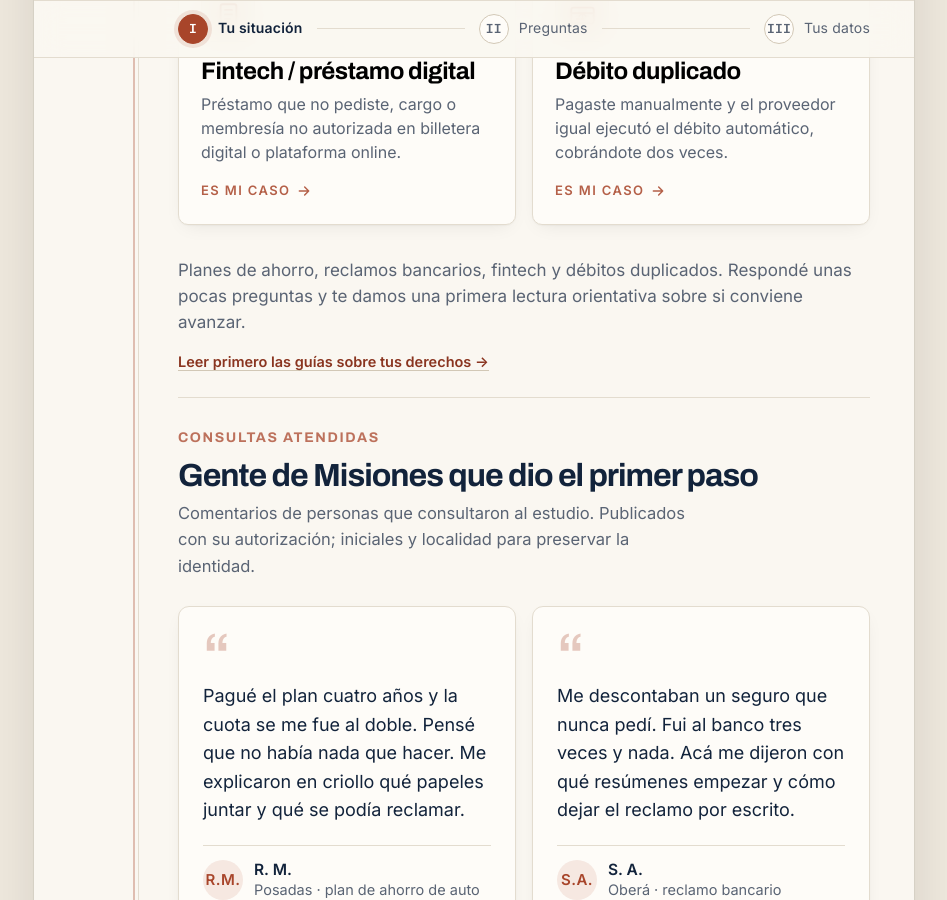
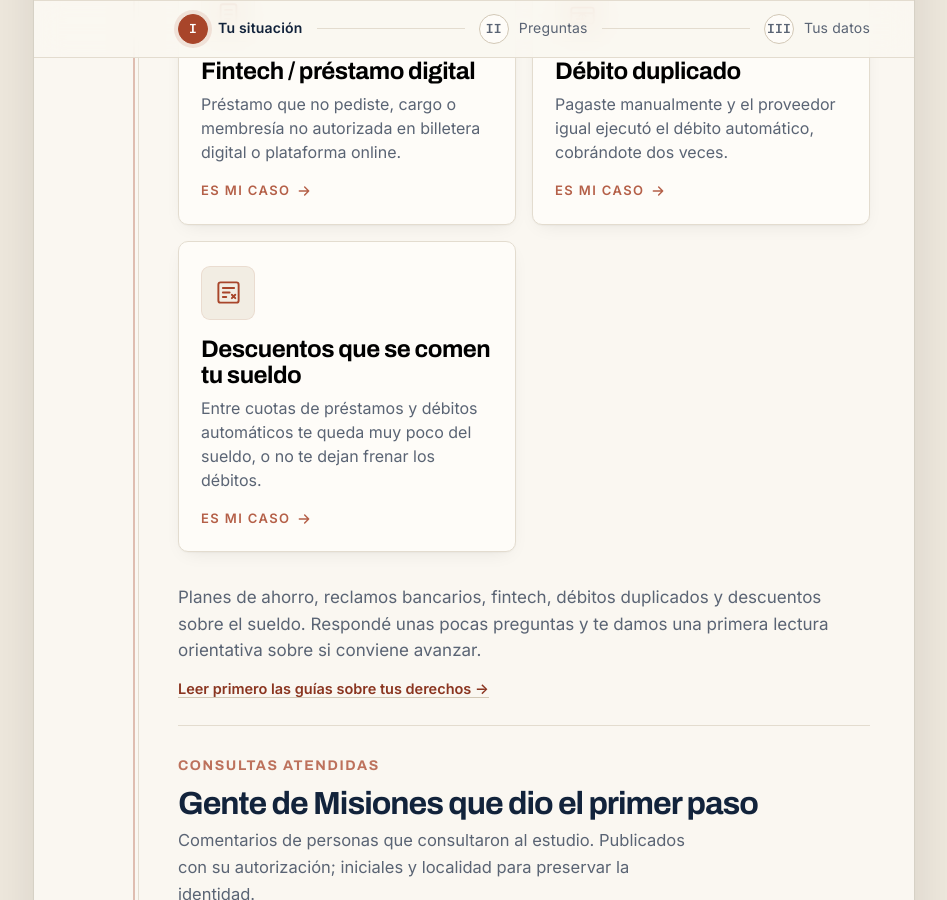
Before and after one commit to drejsamudio-hue/estudio-samudio-landing, a Jekyll site: the page index.html, which Jekyll copies as it is, in a window 1280 px wide and 900 px high, scrolled down 939 px. Shown: the whole window, without its empty margins (166-1113 px from the left). Built offline with Jekyll 4.4.1, drawn with Linux system fonts in a browser that asks for light colours; part of the change alters nothing that is shown.

Commit message:
feat(wizard): agrega vertical 'descuentos sobre el sueldo'
Quinto vertical con el mismo método que los demás (4 preguntas 0-2, mismos
cortes de scoring y dictamen genérico). Marco legal propio del vertical vía
NORMAS; etiquetas de planilla/WA/mail centralizadas en ETIQUETAS.
'Débito duplicado' queda intacto.

Co-Authored-By: Claude Opus 5.5 <noreply@anthropic.com>
Claude-Session: https://claude.ai/code/session_01AgsHKT9M8hNCJM3oHXbSfw

```diff
--- a/index.html
+++ b/index.html
@@ -4,7 +4,7 @@
 <meta charset="UTF-8">
 <meta name="viewport" content="width=device-width, initial-scale=1.0">
 <title>Evaluá tu caso de consumo — Estudio Samudio · Posadas, Misiones</title>
-<meta name="description" content="Evaluación gratuita y orientativa de tu caso de consumo: planes de ahorro de autos, reclamos bancarios, fintech y débitos duplicados. Posadas y toda la provincia de Misiones.">
+<meta name="description" content="Evaluación gratuita y orientativa de tu caso de consumo: planes de ahorro de autos, reclamos bancarios, fintech, débitos duplicados y descuentos sobre el sueldo. Posadas y toda la provincia de Misiones.">
 <link rel="canonical" href="https://drejsamudio-hue.github.io/estudio-samudio-landing/">
 <meta name="robots" content="index, follow, max-image-preview:large">
 <meta name="author" content="Estudio Samudio — Dr. Estanislao J. Samudio · Mat. CAM 4372 · STJM 4031">
@@ -13,7 +13,7 @@
 <meta property="og:type" content="website">
 <meta property="og:site_name" content="Estudio Samudio — Derecho del Consumidor">
 <meta property="og:title" content="Evaluá tu caso de consumo — Estudio Samudio · Posadas, Misiones">
-<meta property="og:description" content="4 preguntas en 30 segundos. Evaluación gratuita y orientativa por abogado matriculado. Planes de ahorro, bancos, fintech y débitos — Posadas y Misiones.">
+<meta property="og:description" content="4 preguntas en 30 segundos. Evaluación gratuita y orientativa por abogado matriculado. Planes de ahorro, bancos, fintech, débitos y descuentos sobre el sueldo — Posadas y Misiones.">
 <meta property="og:url" content="https://drejsamudio-hue.github.io/estudio-samudio-landing/">
 <meta property="og:image" content="https://drejsamudio-hue.github.io/estudio-samudio-landing/assets/og-estudio-samudio.png">
 <meta property="og:image:width" content="1200">
@@ -21,7 +21,7 @@
 <meta property="og:image:alt" content="Estudio Samudio — Evaluá tu caso sin compromiso — Posadas, Misiones">
 <meta name="twitter:card" content="summary_large_image">
 <meta name="twitter:title" content="Evaluá tu caso de consumo — Estudio Samudio · Posadas, Misiones">
-<meta name="twitter:description" content="Evaluación gratuita y orientativa: planes de ahorro, reclamos bancarios, fintech y débitos duplicados.">
+<meta name="twitter:description" content="Evaluación gratuita y orientativa: planes de ahorro, reclamos bancarios, fintech, débitos duplicados y descuentos sobre el sueldo.">
 <meta name="twitter:image" content="https://drejsamudio-hue.github.io/estudio-samudio-landing/assets/og-estudio-samudio.png">
 <link rel="icon" href="/estudio-samudio-landing/assets/favicon.svg" type="image/svg+xml">
 <link rel="apple-touch-icon" href="/estudio-samudio-landing/assets/favicon.svg">
@@ -521,6 +521,16 @@
             </span>
             <span class="go" style="display:flex;align-items:center;gap:5px;font-size:13px;font-weight:600;white-space:nowrap">Es mi caso <svg width="16" height="16" viewBox="0 0 24 24" fill="none" stroke="currentColor" stroke-width="2.2" stroke-linecap="round" stroke-linejoin="round" aria-hidden="true"><path d="M5 12h14M13 6l6 6-6 6"/></svg></span>
           </button>
+          <button class="vbtn" data-v="descuentos" type="button">
+            <span class="vico">
+              <svg width="27" height="27" viewBox="0 0 24 24" fill="none" stroke="currentColor" stroke-width="1.7" stroke-linecap="round" stroke-linejoin="round" aria-hidden="true"><rect x="3" y="3" width="18" height="18" rx="2"/><path d="M7 8h10M7 12h6M7 16h3M15 14l3 3m0-3l-3 3"/></svg>
+            </span>
+            <span>
+              <b>Descuentos que se comen tu sueldo</b>
+              <span class="d">Entre cuotas de préstamos y débitos automáticos te queda muy poco del sueldo, o no te dejan frenar los débitos.</span>
+            </span>
+            <span class="go" style="display:flex;align-items:center;gap:5px;font-size:13px;font-weight:600;white-space:nowrap">Es mi caso <svg width="16" height="16" viewBox="0 0 24 24" fill="none" stroke="currentColor" stroke-width="2.2" stroke-linecap="round" stroke-linejoin="round" aria-hidden="true"><path d="M5 12h14M13 6l6 6-6 6"/></svg></span>
+          </button>
         </div>
       </div>
     </section>
@@ -618,7 +628,7 @@
 
   <div class="cuerpo">
     <div style="padding:32px 0 0">
-      <p style="font-size:17px;line-height:1.55;color:var(--tinta-70);margin:0 0 14px">Planes de ahorro, reclamos bancarios, fintech y débitos duplicados. Respondé unas pocas preguntas y te damos una primera lectura orientativa sobre si conviene avanzar.</p>
+      <p style="font-size:17px;line-height:1.55;color:var(--tinta-70);margin:0 0 14px">Planes de ahorro, reclamos bancarios, fintech, débitos duplicados y descuentos sobre el sueldo. Respondé unas pocas preguntas y te damos una primera lectura orientativa sobre si conviene avanzar.</p>
       <p style="margin:0 0 24px;font-size:14.5px"><a href="/estudio-samudio-landing/notas/" style="color:#8A3520;font-weight:600;text-decoration:none;border-bottom:1px solid #D2C8B6">Leer primero las guías sobre tus derechos →</a></p>
       <div style="border-top:1px solid var(--linea);padding-top:24px">
         <section class="voces" style="margin:0;padding:0;border:none">
@@ -768,7 +778,52 @@ const PREGUNTAS = {
            ["Un monto menor pero que se repitió más de una vez",1],
            ["Un monto muy chico / única vez",0]] }
     ]
+  },
+  descuentos: {
+    titulo: "Tus descuentos sobre el sueldo",
+    qs: [
+      { id:"consumo", t:"¿Los préstamos que te descuentan los sacaste para uso personal o familiar (no para tu negocio)?",
+        o:[["Sí, uso personal/familiar",2],["Fueron para mi actividad comercial/empresa",0]] },
+      { id:"problema", t:"¿Qué está pasando?",
+        o:[["Entre préstamos y débitos me queda muy poco del sueldo para vivir",2],
+           ["El banco me sigue dando préstamos aunque ya estoy muy endeudado/a",2],
+           ["Pedí frenar el débito automático (stop debit) y no me lo permiten",2],
+           ["Me descuentan cuotas que no reconozco",1]] },
+      { id:"prueba", t:"¿Podés mostrar cuánto cobrás y cuánto te descuentan?",
+        o:[["Sí: recibos de sueldo y resúmenes de la cuenta donde se ven los débitos",2],
+           ["Tengo una de las dos cosas",1],
+           ["No tengo nada a mano",0]] },
+      { id:"monto", t:"Después de todos los descuentos, ¿cuánto te queda del sueldo?",
+        o:[["Menos de la mitad",2],
+           ["Entre la mitad y tres cuartos",1],
+           ["Más de tres cuartos",0]] }
+    ]
   }
+};
+
+const NORMAS = {
+  base: [
+    'art. 4 LDC — deber de información',
+    'art. 37 LDC — cláusulas abusivas',
+    'art. 40 LDC — solidaridad en la cadena',
+    'art. 52 bis LDC — daño punitivo',
+    'art. 53 LDC — carga dinámica de la prueba'
+  ],
+  descuentos: [
+    'art. 14 bis CN — protección del salario',
+    'art. 42 CN — protección del consumidor',
+    'art. 36 LDC — operaciones de crédito para consumo',
+    'arts. 1710 y 1711 CCyCN — deber y acción de prevención del daño',
+    'art. 52 bis LDC — daño punitivo'
+  ]
+};
+
+const ETIQUETAS = {
+  ahorro:     { sheet:'Plan de ahorro', corto:'plan de ahorro',             largo:'Plan de ahorro' },
+  banco:      { sheet:'Bancario',       corto:'reclamo bancario',           largo:'Reclamo bancario' },
+  fintech:    { sheet:'Fintech',        corto:'fintech / préstamo digital', largo:'Fintech / préstamo digital' },
+  debito:     { sheet:'Débito duplicado', corto:'débito duplicado',         largo:'Débito duplicado' },
+  descuentos: { sheet:'Descuentos sobre sueldo', corto:'descuentos sobre el sueldo', largo:'Descuentos sobre el sueldo' }
 };
 
 // ═══════════════════════════════════════════════════════════
@@ -887,7 +942,7 @@ async function guardarEnSheet(datos, resultado) {
   if (!CONFIG.sheetsWebhook) return;
   const payload = {
     fecha:     new Date().toISOString(),
-    vertical:  vertical === 'ahorro' ? 'Plan de ahorro' : vertical === 'banco' ? 'Bancario' : vertical === 'fintech' ? 'Fintech' : 'Débito duplicado',
+    vertical:  ETIQUETAS[vertical].sheet,
     nivel:     resultado.nivel,
     nombre:    datos.nombre,
     localidad: datos.localidad,
@@ -913,7 +968,7 @@ async function guardarEnSheet(datos, resultado) {
 }
 
 function buildWhatsAppMsg(datos, resultado) {
-  const verticalLabel = vertical === 'ahorro' ? 'plan de ahorro' : vertical === 'banco' ? 'reclamo bancario' : vertical === 'fintech' ? 'fintech / préstamo digital' : 'débito duplicado';
+  const verticalLabel = ETIQUETAS[vertical].corto;
   let msg = `Hola, soy ${datos.nombre || '[nombre]'} de ${datos.localidad || 'Misiones'}.\n`;
   msg += `Completé la evaluación online (${verticalLabel}) y me dio ${resultado.nivel}.\n`;
   if (datos.telefono) msg += `Mi teléfono: ${datos.telefono}\n`;
@@ -928,7 +983,7 @@ function buildWhatsAppMsg(datos, resultado) {
 }
 
 function buildMailtoMsg(datos, resultado) {
-  const verticalLabel = vertical === 'ahorro' ? 'Plan de ahorro' : vertical === 'banco' ? 'Reclamo bancario' : vertical === 'fintech' ? 'Fintech / préstamo digital' : 'Débito duplicado';
+  const verticalLabel = ETIQUETAS[vertical].largo;
   const subject = encodeURIComponent(`Evaluación de caso — ${verticalLabel} — ${resultado.nivel}`);
   let body = `Nombre: ${datos.nombre}\nLocalidad: ${datos.localidad}\n`;
   body += `Teléfono: ${datos.telefono}\nEmail: ${datos.email}\n`;
@@ -999,11 +1054,7 @@ document.getElementById('verResultado').addEventListener('click', async () => {
       <p><b>Dato que puede jugar a tu favor:</b> si conocés a otras personas con el mismo problema (mismo plan/administradora o mismo banco), presentarse en conjunto fortalece el reclamo y demuestra que no es un caso aislado.</p>
       <div class="normas-bloque">
         <span class="nb-label">Marco legal aplicable</span>
-        <span class="nb-item">art. 4 LDC — deber de información</span>
-        <span class="nb-item">art. 37 LDC — cláusulas abusivas</span>
-        <span class="nb-item">art. 40 LDC — solidaridad en la cadena</span>
-        <span class="nb-item">art. 52 bis LDC — daño punitivo</span>
-        <span class="nb-item">art. 53 LDC — carga dinámica de la prueba</span>
+        ${(NORMAS[vertical] || NORMAS.base).map(n => `<span class="nb-item">${n}</span>`).join('')}
       </div>
       <div class="ctas">
         <a class="cta wa" href="${waUrl}" target="_blank" rel="noopener">${ICO_WA} Escribir por WhatsApp</a>
```
